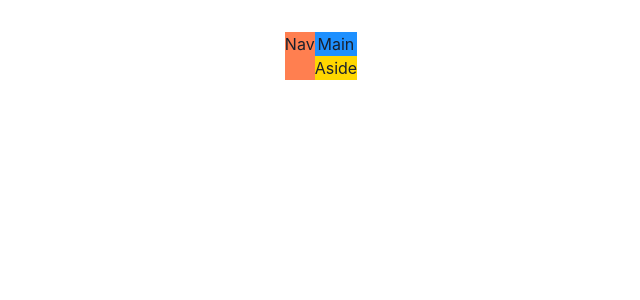
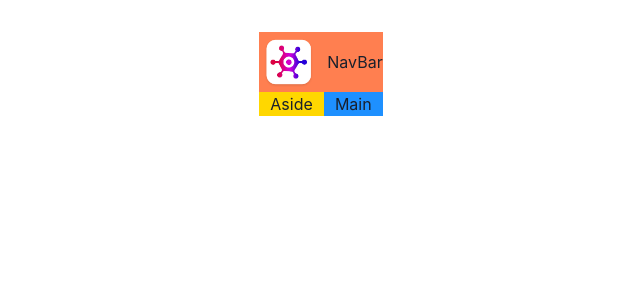
Before and after one commit to Abdulmuhaimin-Ali/Game-Hub, a React (Vite) app in the folder GameHub/: page / in a window 1280 px wide. Shown: the top 300 px of the page, without its empty margins (319-959 px from the left). Built offline with nearby package versions, Linux system fonts and the light colour scheme.

Commit message:
Added Navbar

```diff
--- a/GameHub/src/App.tsx
+++ b/GameHub/src/App.tsx
@@ -1,8 +1,10 @@
 import { useState } from "react";
 import reactLogo from "./assets/react.svg";
-import { Button, ButtonGroup, Stack, GridItem, Show } from "@chakra-ui/react";
+import { GridItem, Show } from "@chakra-ui/react";
 import "./App.css";
 import { Grid } from "@chakra-ui/react";
+
+import { NavBar } from "./components/NavBar";
 
 function App() {
   const [count, setCount] = useState(0);
@@ -10,13 +12,10 @@
   return (
     <>
       <Grid
-        templateAreas={{
-          base: `"nav" "main"`,
-          lg: `"nav main" "nav aside"`,
-        }}
+        templateAreas={{ base: `"nav" "main"`, lg: `"nav nav" "aside main"` }}
       >
         <GridItem area="nav" bg="coral">
-          Nav
+          <NavBar />
         </GridItem>
         <Show above="lg">
           <GridItem area="aside" bg="gold">
--- /dev/null
+++ b/GameHub/src/components/NavBar.tsx
@@ -0,0 +1,13 @@
+import { HStack, Image, Text } from "@chakra-ui/react";
+import logo from "../assets/logo.webp";
+
+const NavBar = () => {
+  return (
+    <HStack>
+      <Image src={logo} boxSize="60px" />
+      <Text>NavBar</Text>
+    </HStack>
+  );
+};
+
+export { NavBar };
```
Also changed, not shown: GameHub/src/assets/logo.webp (added).
